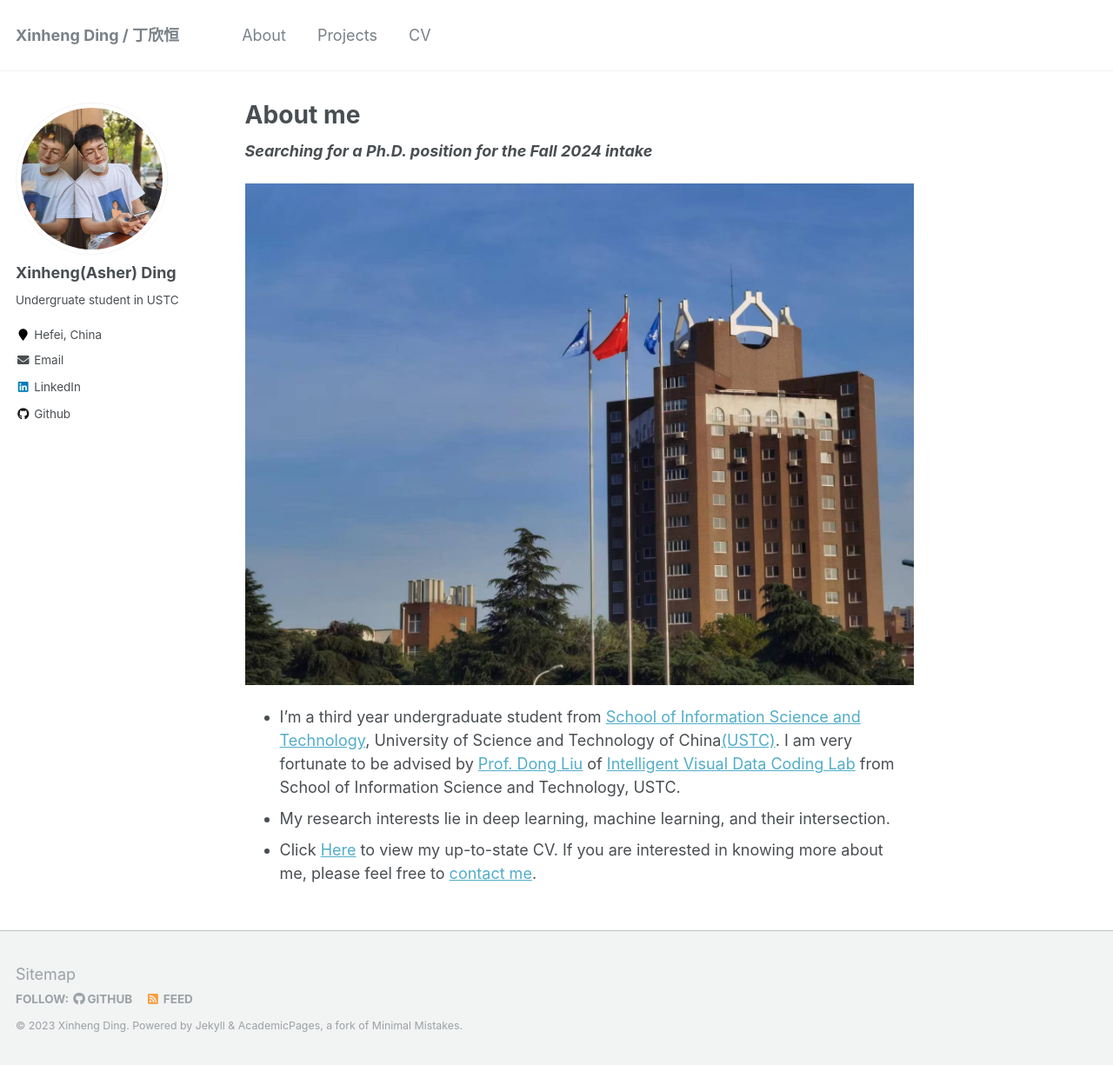
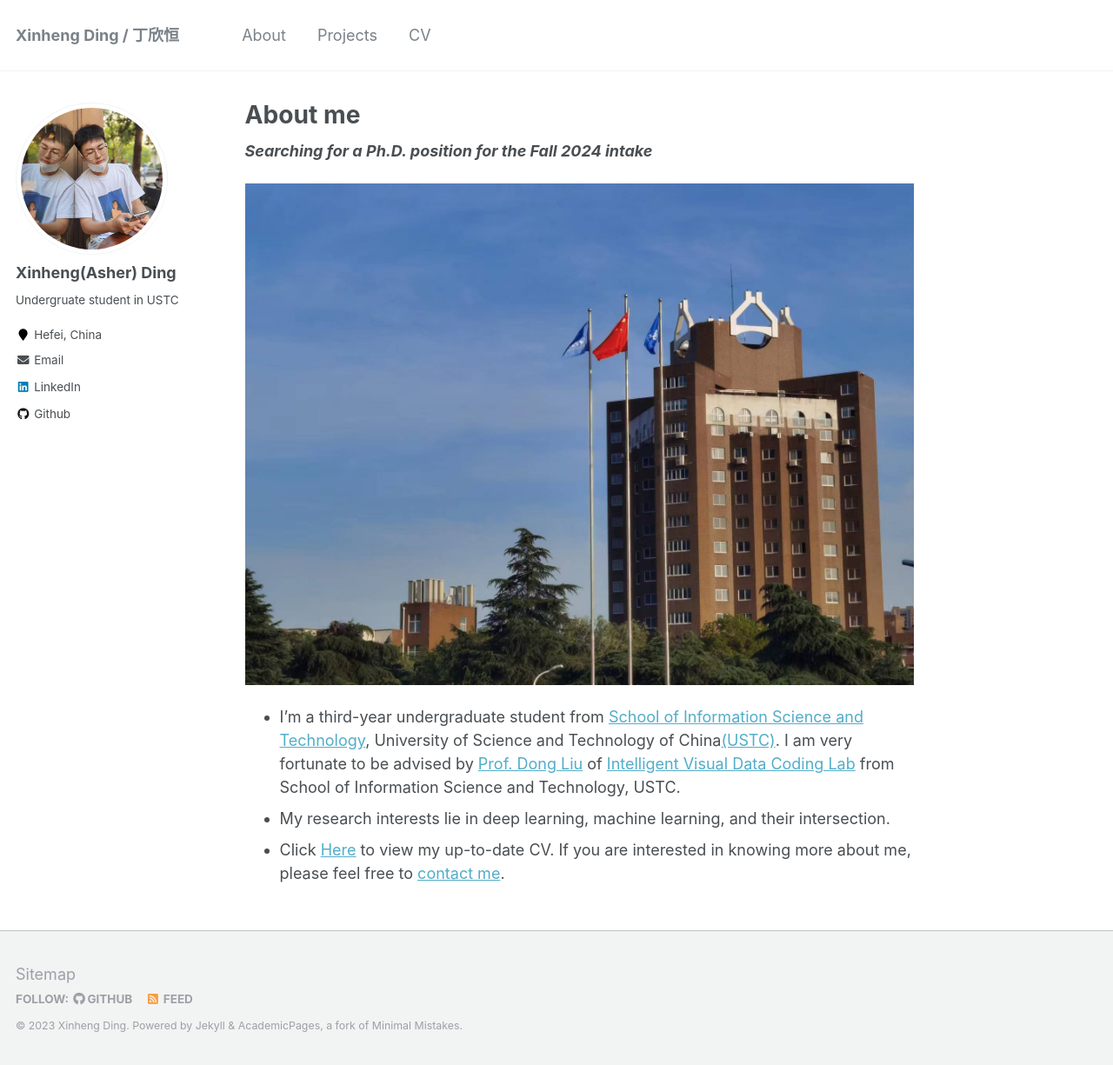
Before and after one commit to XinhengDing/XinhengDing.github.io, a Jekyll site: the page built from _pages/about.md, in a window 1280 px wide and 1225 px high. Shown: the whole window at 87% size. Built offline with Jekyll 4.4.1, drawn with Linux system fonts in a browser that asks for light colours.

Commit message:
Update about.md

```diff
--- a/_pages/about.md
+++ b/_pages/about.md
@@ -12,9 +12,9 @@ redirect_from:
 
 
 <img src="../images/USTC.jpg" alt="USTC Campus">
-* I'm a third year undergraduate student from [School of Information Science and Technology](https://sist.ustc.edu.cn/), University of Science and Technology of China[(USTC)](https://www.ustc.edu.cn/). I am very fortunate to be advised by [Prof. Dong Liu](https://faculty.ustc.edu.cn/dongeliu/en/index.htm) of [Intelligent Visual Data Coding Lab](https://ustc-ivclab.github.io/) from School of Information Science and Technology, USTC.
+* I'm a third-year undergraduate student from [School of Information Science and Technology](https://sist.ustc.edu.cn/), University of Science and Technology of China[(USTC)](https://www.ustc.edu.cn/). I am very fortunate to be advised by [Prof. Dong Liu](https://faculty.ustc.edu.cn/dongeliu/en/index.htm) of [Intelligent Visual Data Coding Lab](https://ustc-ivclab.github.io/) from School of Information Science and Technology, USTC.
 * My research interests lie in deep learning, machine learning, and their intersection.
-* Click [Here](../assets/CV.pdf) to view my up-to-state CV. If you are interested in knowing more about me, please feel free to [contact me](https://xinhengding.github.io/mail/).
+* Click [Here](../assets/CV.pdf) to view my up-to-date CV. If you are interested in knowing more about me, please feel free to [contact me](https://xinhengding.github.io/mail/).
 
 
 <!--[Email](mailto:dxh3382@mail.ustc.edu.cn) / [Github](https://github.com/XinhengDing) / [Wechat](../images/wechat.jpg) -->
```
